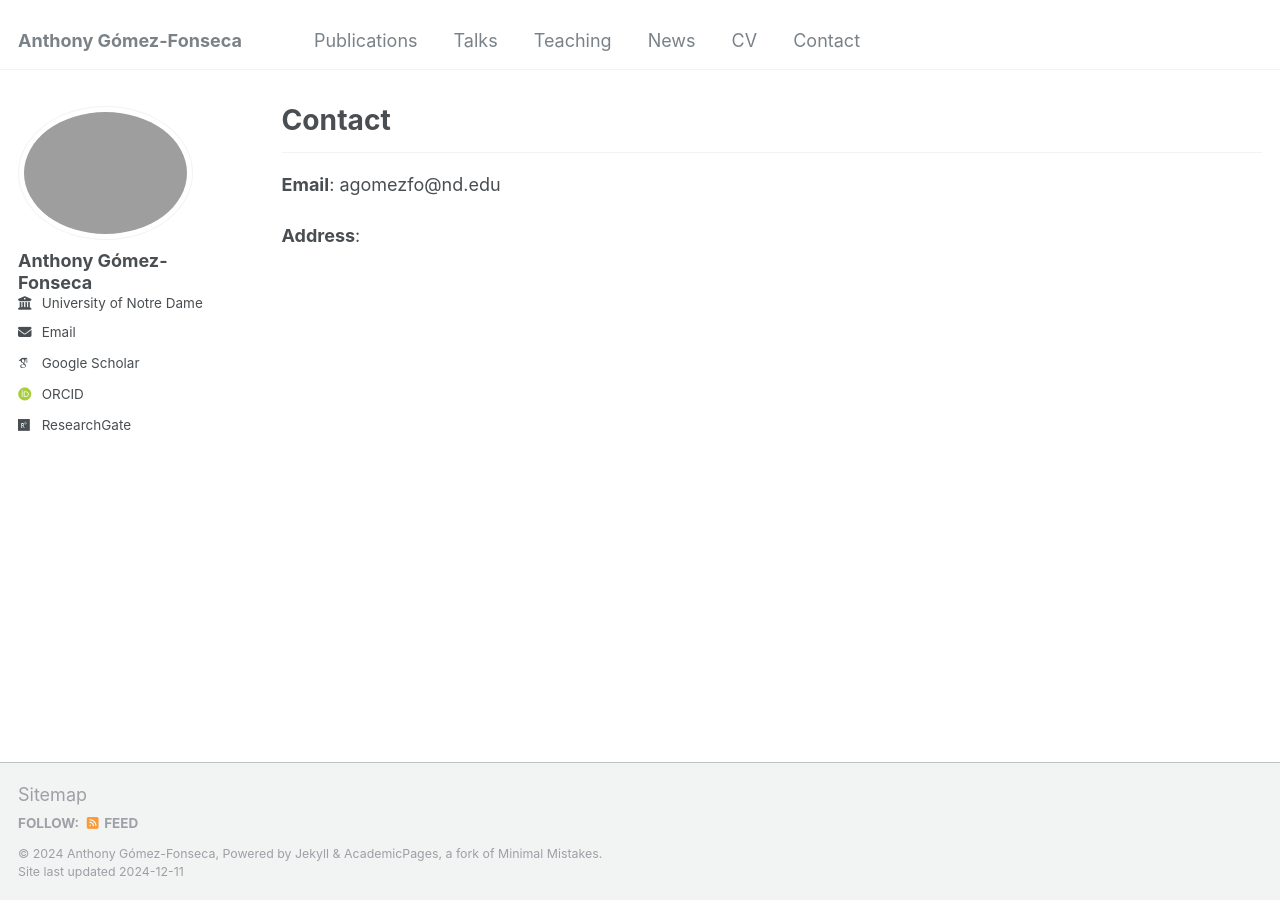
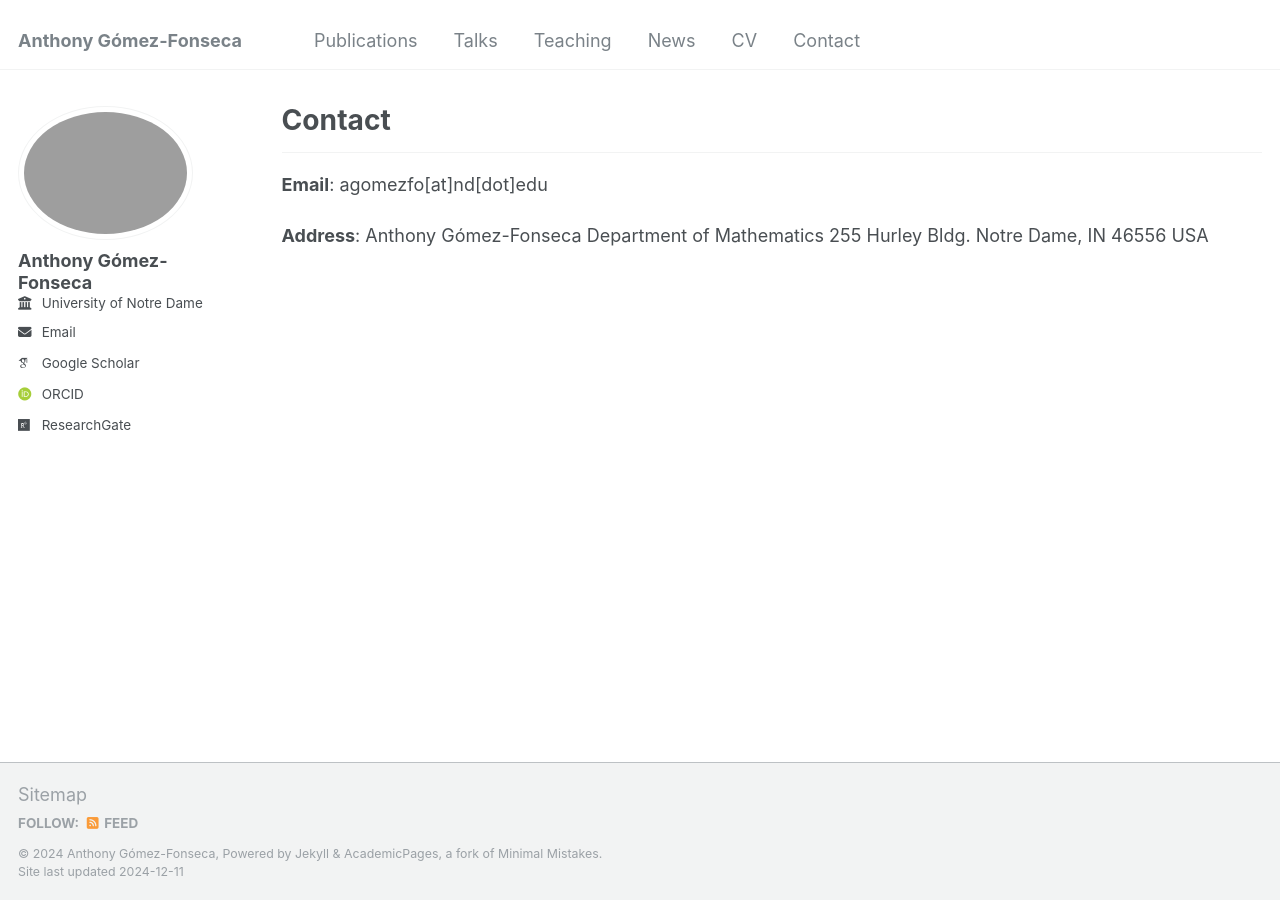
Before and after one commit to gomezfonsecaa/Anthony, a Jekyll site: the page built from _pages/contact.md, in a window 1280 px wide. Built offline with Jekyll 4.4.1, drawn with Linux system fonts in a browser that asks for light colours; some web fonts are replaced.

Commit message:
Update contact.md

```diff
--- a/_pages/contact.md
+++ b/_pages/contact.md
@@ -9,6 +9,10 @@ author_profile: true
 
 ---
 
-**Email**: agomezfo@nd.edu
+**Email**: agomezfo[at]nd[dot]edu
 
 **Address**:
+Anthony Gómez-Fonseca
+Department of Mathematics
+255 Hurley Bldg.
+Notre Dame, IN 46556 USA
```
